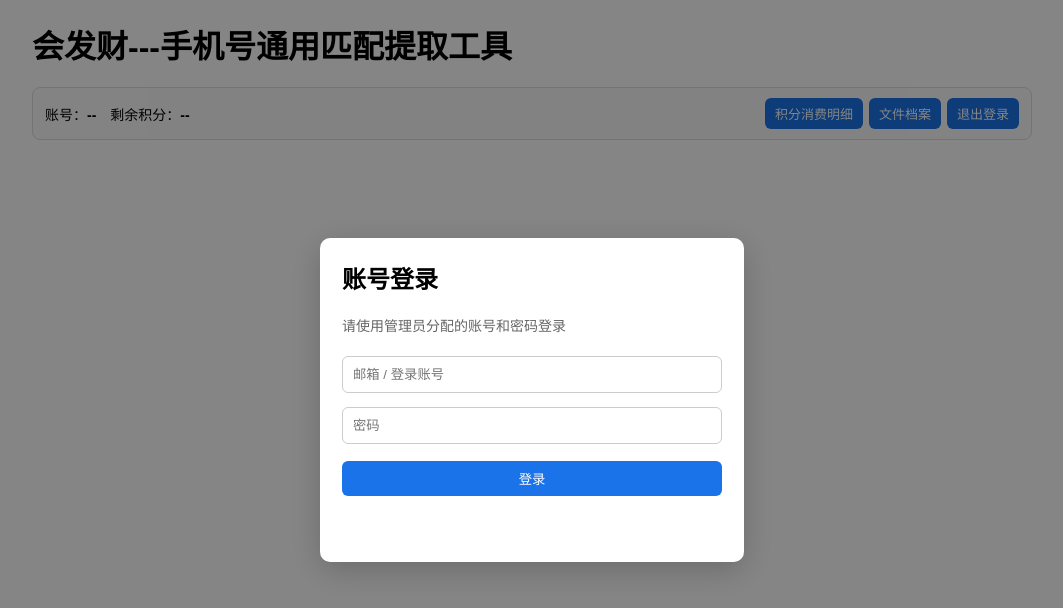
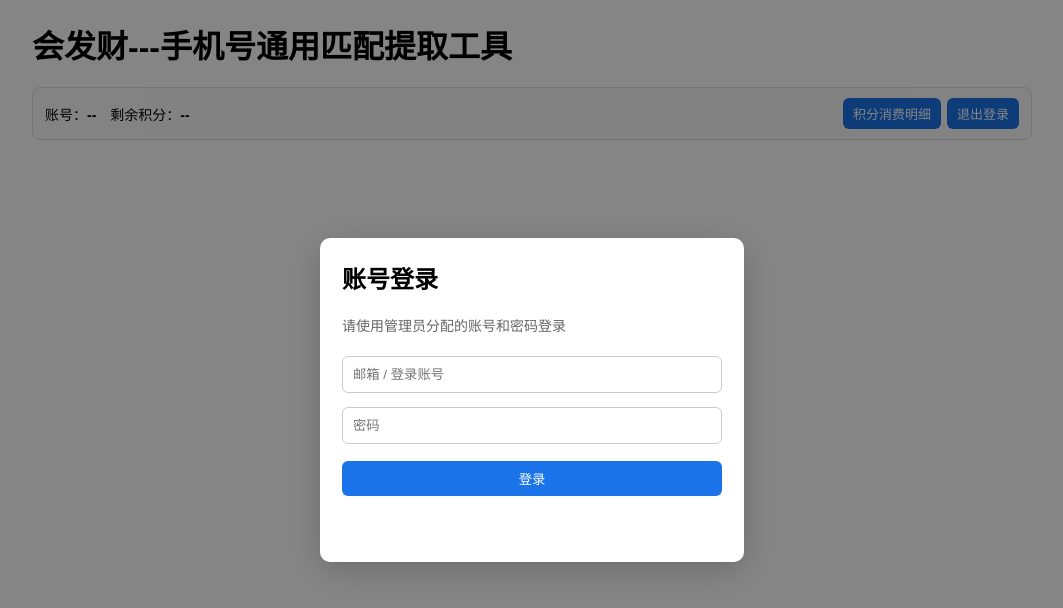
Before and after one commit to 9aaaaaa1/BBJSQ, a plain HTML site: page index.html in a window 1280 px wide. Shown: the whole page, without its empty margins (108-1171 px from the left). Drawn offline with nearby package versions, Linux system fonts and the light colour scheme.

```diff
--- a/index.html
+++ b/index.html
@@ -45,7 +45,7 @@
     <div>账号：<b id="userEmail">--</b>　剩余积分：<b id="creditBalance">--</b></div>
     <div class="account-actions">
       <button id="historyToggle" class="btn small-btn" type="button">积分消费明细</button>
-      <button id="filesToggle" class="btn small-btn" type="button">文件档案</button>
+      <button id="filesToggle" class="btn small-btn hidden" type="button">文件档案</button>
       <button id="adminToggle" class="btn small-btn hidden" type="button">管理员后台</button>
       <button id="logoutBtn" class="btn small-btn" type="button">退出登录</button>
     </div>
@@ -183,6 +183,7 @@
       isAdmin=currentUser.app_metadata?.role==='admin';
       document.getElementById('userEmail').textContent=currentUser.email||'已登录用户';
       document.getElementById('adminToggle').classList.toggle('hidden',!isAdmin);
+document.getElementById('filesToggle').classList.toggle('hidden',!isAdmin);
       showTool(); await refreshBalance();
     }
     document.getElementById('loginBtn').addEventListener('click',async()=>{
```
